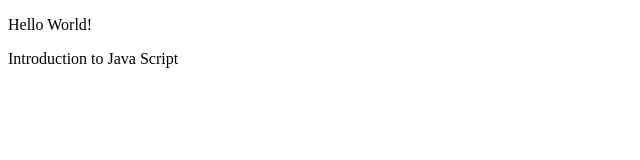
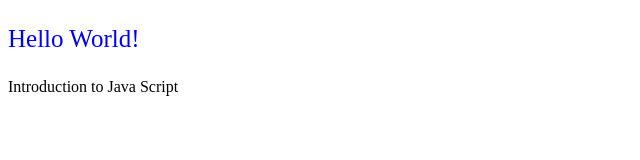
Before and after one commit to Charlie-Dumpit-Jr/Hello-World-Unit5-01, a plain HTML site: page index.html in a window 1280 px wide. Shown: the whole page, without its empty margins (0-640 px from the left). Drawn offline with Linux system fonts and the light colour scheme.

Commit message:
Introduction to js: Hello World! 2nd

```diff
--- a/index.html
+++ b/index.html
@@ -7,7 +7,7 @@
     <link href="style.css" rel="stylesheet" type="text/css" />
   </head>
   <body>
-  <p>Hello World!</p>
+  <p class="heading">Hello World!</p>
 
   <script>
     alert( 'Hello, world!' );
--- a/script.js
+++ b/script.js
@@ -1 +1 @@
-alert("Hello World");
+alert('Hello World');
--- a/style.css
+++ b/style.css
@@ -0,0 +1,6 @@
+
+.heading {
+  font-size: 25px;
+  color: blue;
+  font: arial;
+}
```
